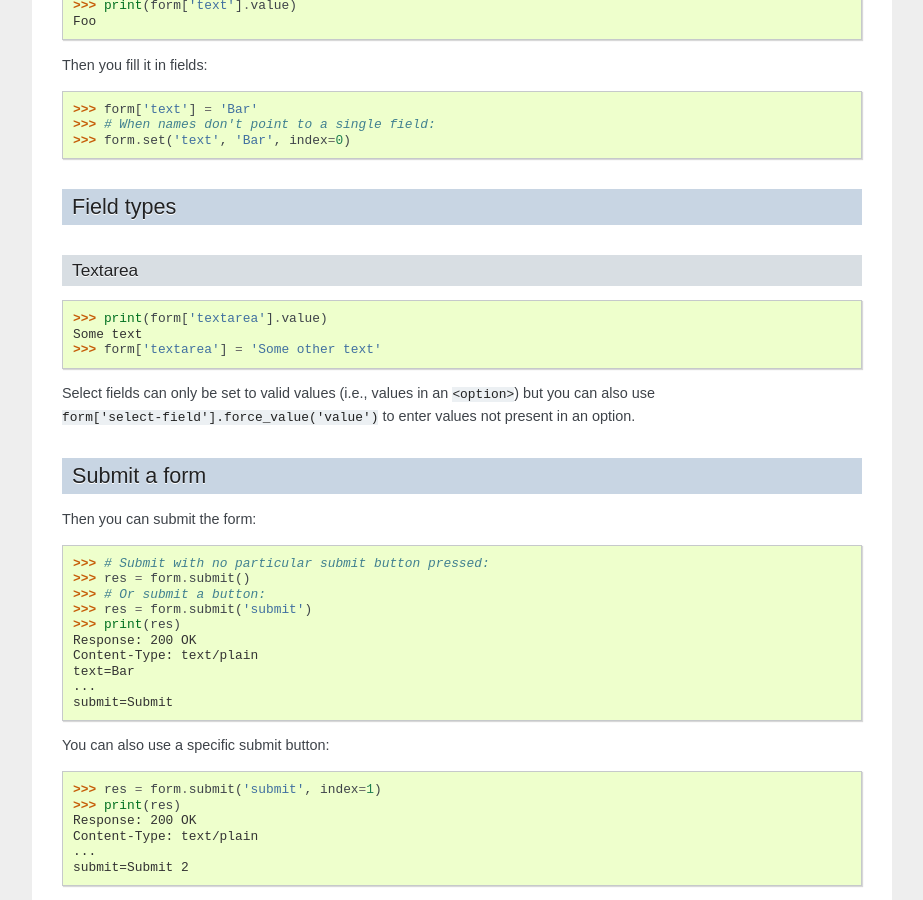
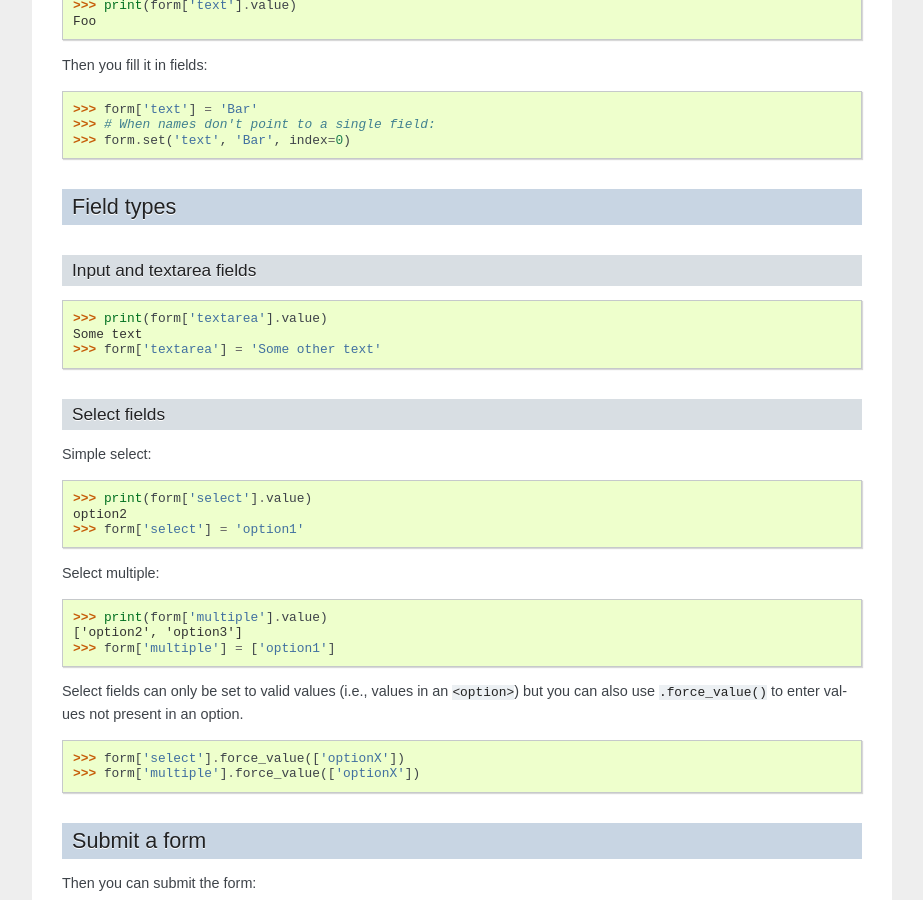
Before and after one commit to Pylons/webtest, a Sphinx documentation site: the page built from docs/forms.txt, in a window 1280 px wide and 900 px high, scrolled down 690 px. Shown: the whole window, without its empty margins (198-1121 px from the left). Built offline with Sphinx 7.4.7, drawn with Linux system fonts in a browser that asks for light colours; some of the changed text lies outside the part shown.

Commit message:
select / select multiple

```diff
--- a/docs/forms.txt
+++ b/docs/forms.txt
@@ -50,8 +50,8 @@ Then you fill it in fields:
 Field types
 ============
 
-Textarea
---------
+Input and textarea fields
+-------------------------
 
 .. code-block:: python
 
@@ -59,11 +59,33 @@ Textarea
     Some text
     >>> form['textarea'] = 'Some other text'
 
+Select fields
+-------------
 
-Select fields can only be set to valid values (i.e., values in an
-``<option>``) but you can also use
-``form['select-field'].force_value('value')`` to enter values not
-present in an option.
+Simple select:
+
+.. code-block:: python
+
+    >>> print(form['select'].value)
+    option2
+    >>> form['select'] = 'option1'
+
+Select multiple:
+
+.. code-block:: python
+
+    >>> print(form['multiple'].value) # doctest: +SKIP
+    ['option2', 'option3']
+    >>> form['multiple'] = ['option1']
+
+Select fields can only be set to valid values (i.e., values in an ``<option>``)
+but you can also use ``.force_value()`` to enter values not present in an
+option.
+
+.. code-block:: python
+
+    >>> form['select'].force_value(['optionX'])
+    >>> form['multiple'].force_value(['optionX'])
 
 Submit a form
 ==============
```
